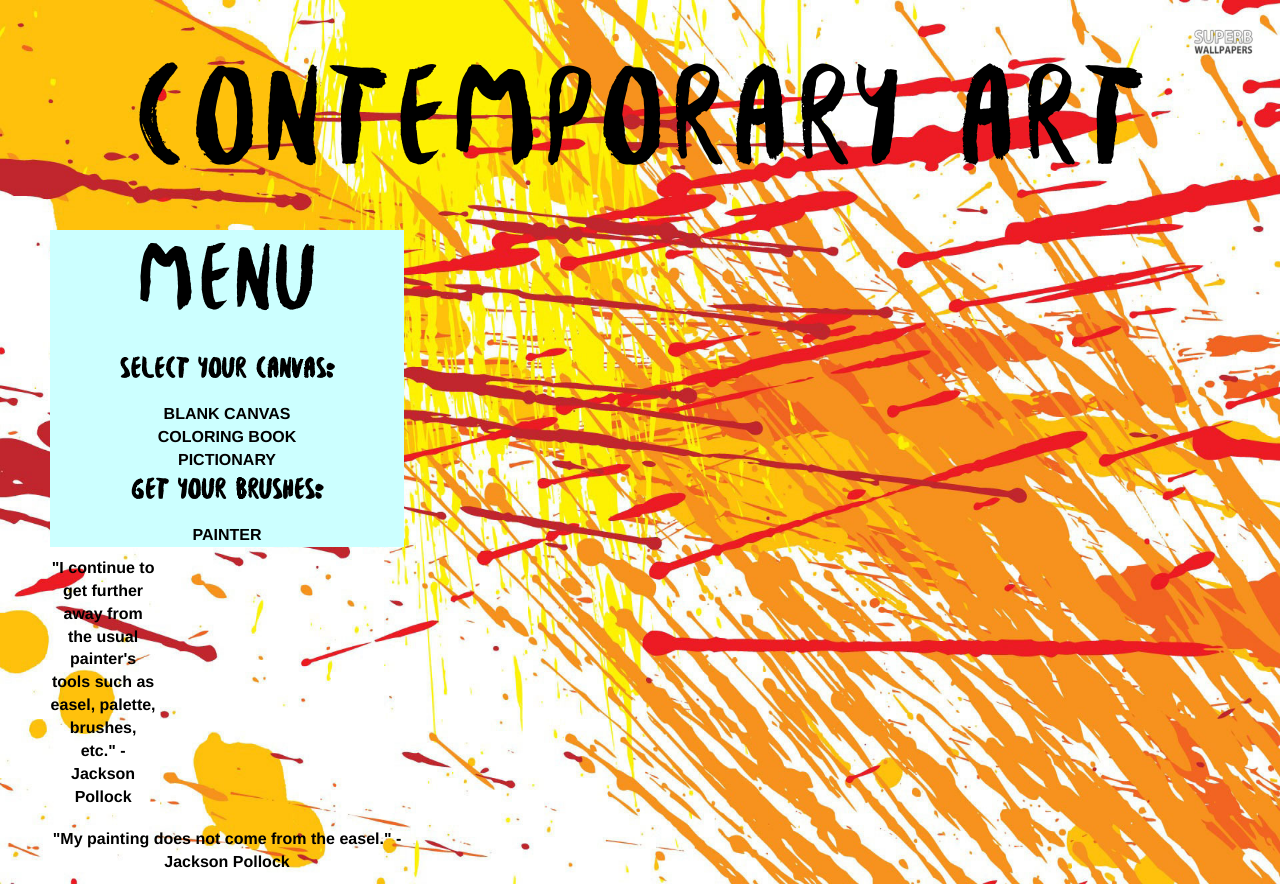
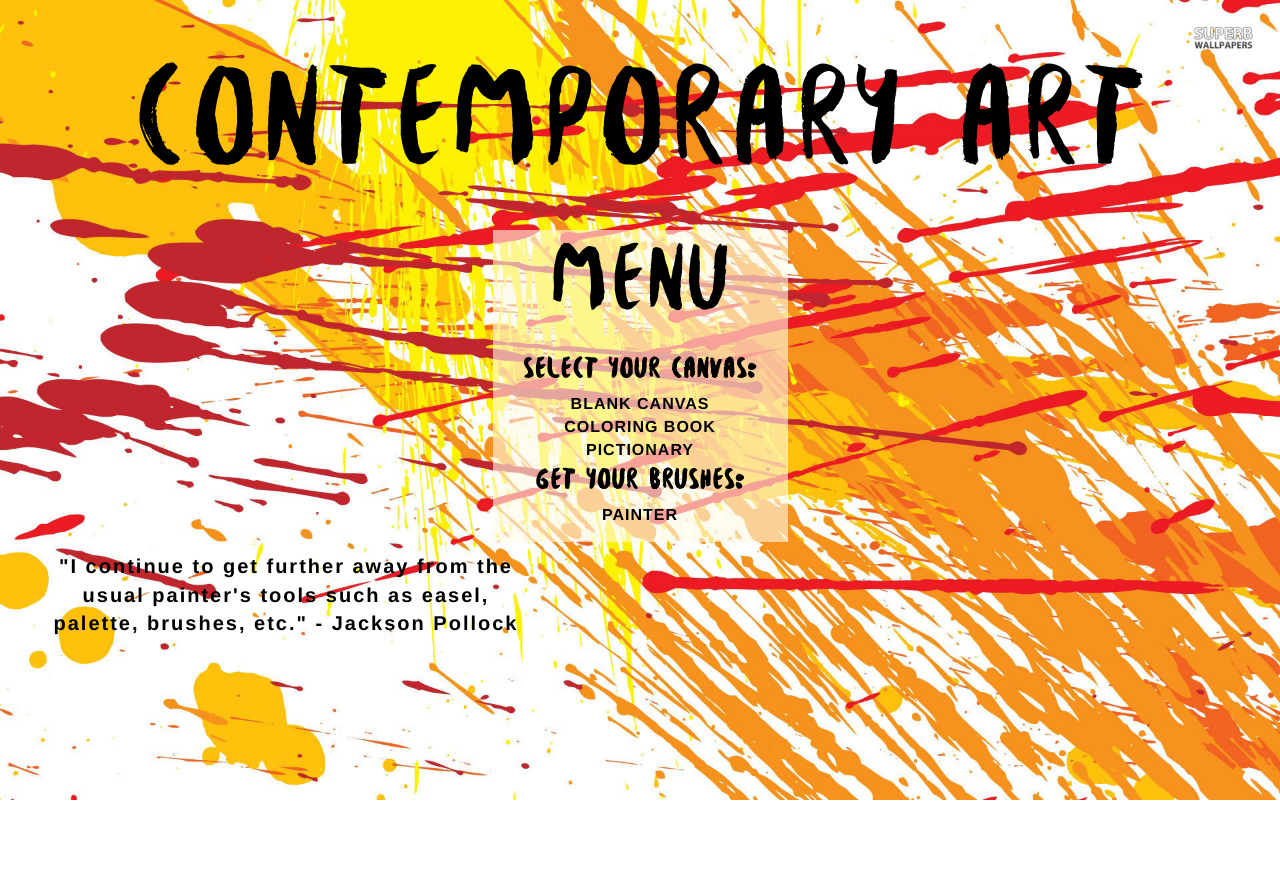
Before and after one commit to pat310/stackathon, a website: page index.html in a window 1280 px wide. After the commit the page ends 800 px from the top, so only its background shows below. Drawn offline with nearby package versions, Linux system fonts and the light colour scheme; files that its build step writes are made by us from their sources; files whose address does not match are found by name.

Commit message:
finished home page

```diff
--- a/browser/home/home.css
+++ b/browser/home/home.css
@@ -9,12 +9,15 @@
 }
 
 .background{
-	text-align: center;
+	margin: auto;
+	width: 100%;
 }
 
 .menu-box{
-	background-color: #CCFFFF;
-	width: 30%;
+	background-color: rgba(255, 251, 231, 0.6);
+	width: 25%;
+	padding-bottom: 15px;
+	clear: both;
 }
 
 
@@ -28,6 +31,7 @@ h3.title{
 	/*color: #FF0066;*/
 	text-transform: uppercase;
 	letter-spacing: 3px;
+	padding-bottom: 0px;
 }
 
 h2.menu{
@@ -52,16 +56,19 @@ li{
 	color: black;
 	font-weight: bold;
 	font-size: 16px;
+	letter-spacing: 1px;
 }
 li a{
 	color: black;
 	font-weight: bold;
 	font-size: 16px;
+	letter-spacing: 1px;
 }
 a{
 	color: black;
 	font-weight: bold;
 	font-size: 16px;
+	letter-spacing: 1px;
 }
 
 li:hover{
@@ -71,23 +78,25 @@ li:hover{
 
 .description{
 	font-family: 'proxima-nova','Helvetica Neue', Helvetica,Arial,sans-serif;
-	width: 30%;
+	width: 40%;
     /*font-family: Besom;*/
     float: left;
-    clear: both;
     color: black;
-    padding-top: 10px;
-    font-size: 16px;
+    font-size: 20px;
+    letter-spacing: 2px;
     font-weight: bold;
     text-align: center;
+    padding-top: 10px;
 }
 
 .subtitle{
 	/*font-family: 'proxima-nova','Helvetica Neue', Helvetica,Arial,sans-serif*/;
 	/*width: 40%;*/
+	letter-spacing: 1px;
 	font-family: Besom;
     color: black;
     font-size: 30px;
+    margin: 0px;
     font-weight: bold;
     text-align: center;
 }
--- a/index.html
+++ b/index.html
@@ -11,7 +11,10 @@
     </head>
     <body>
         <h3 class="title">Contemporary Art</h3>
-        <div class="background">
+<!--         <div align="center">
+            <p class="description">"I continue to get further away from the usual painter's tools such as easel, palette, brushes, etc." - Jackson Pollock</p>
+        </div> -->
+        <div class="background" align="center">
             <div class="menu-box">
             <h2 class="menu">Menu</h2>
             <p class="subtitle">Select Your Canvas:</p>
@@ -29,9 +32,10 @@
                 <!-- </ul> -->
             <p class="subtitle">Get your brushes:</p>
                 <li><a href="/phone">PAINTER</a></li>
+            </div>
+        </div>
+        <div>
             <p class="description">"I continue to get further away from the usual painter's tools such as easel, palette, brushes, etc." - Jackson Pollock</p>
-            </div>
-            <p class="description">"My painting does not come from the easel." - Jackson Pollock</p>
         </div>
     </body>
 </html>
```
